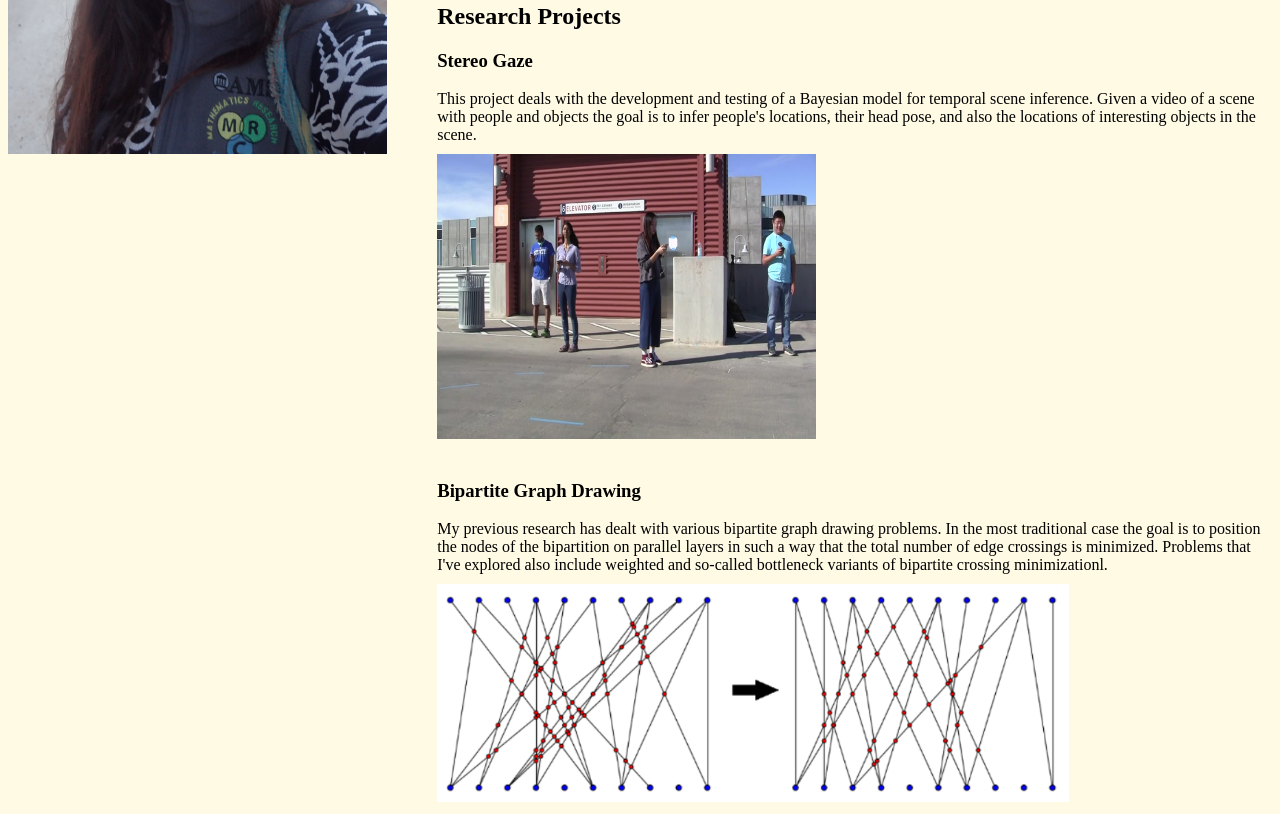
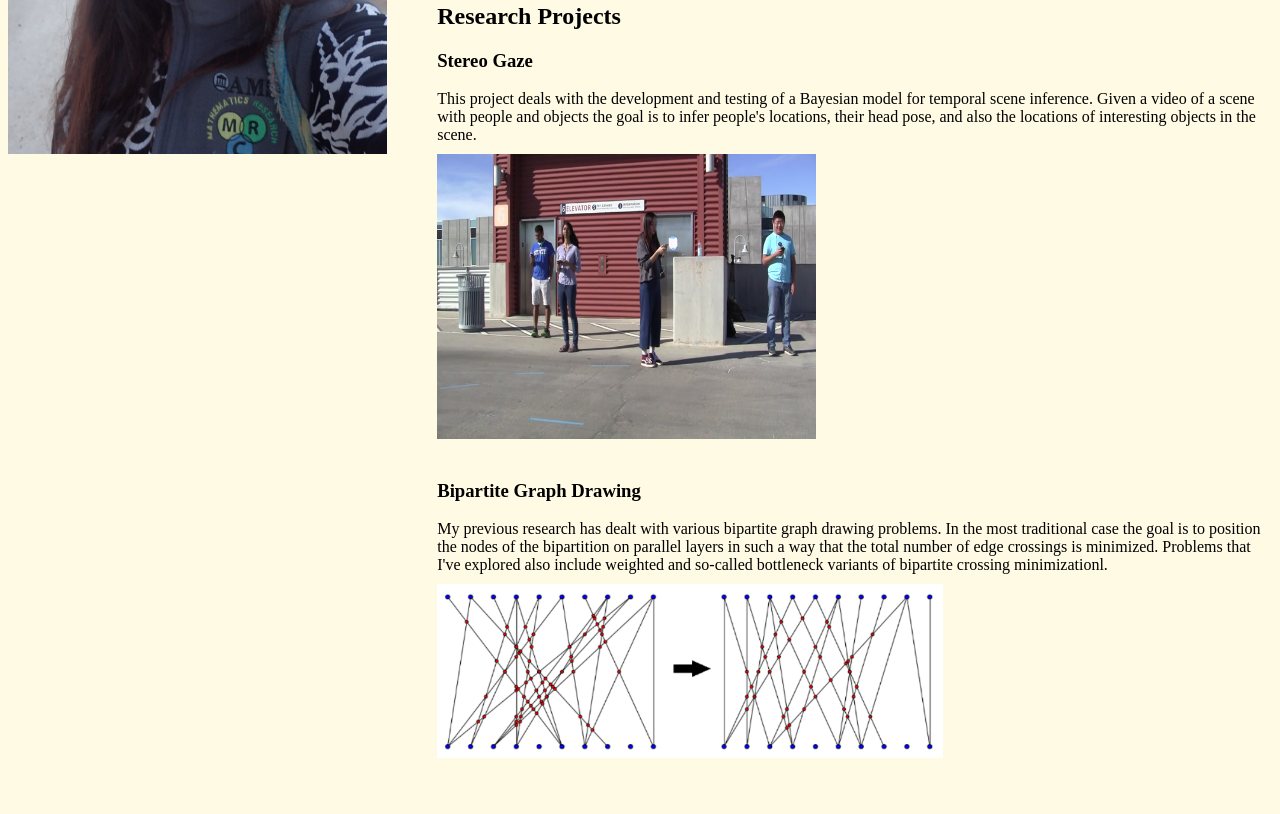
Before and after one commit to tanyasjeff/tanyasjeff.github.io, a plain HTML site: page index.html in a window 1280 px wide. Shown: the part 289-1103 px from the top of the page. After the commit the page ends 1059 px from the top, so only its background shows below. Drawn offline with Linux system fonts and the light colour scheme.

Commit message:
Update index.html

```diff
--- a/index.html
+++ b/index.html
@@ -28,7 +28,7 @@
       <h3>Bipartite Graph Drawing</h3>
       My previous research has dealt with various bipartite graph drawing problems. In the most traditional case the goal is to position the nodes of the bipartition on parallel layers in such a way that the total number of edge crossings is minimized.
     Problems that I've explored also include weighted and so-called bottleneck variants of bipartite crossing minimizationl. <br>
-  <img src="bipartite_graph_crossings.PNG" width = "50%" height = "50%" style="PADDING-RIGHT: 50px; PADDING-TOP: 10px">
+  <img src="bipartite_graph_crossings.PNG" width = "40%" height = "40%" style="PADDING-RIGHT: 50px; PADDING-TOP: 10px">
   </div>
   </div>
 
```
